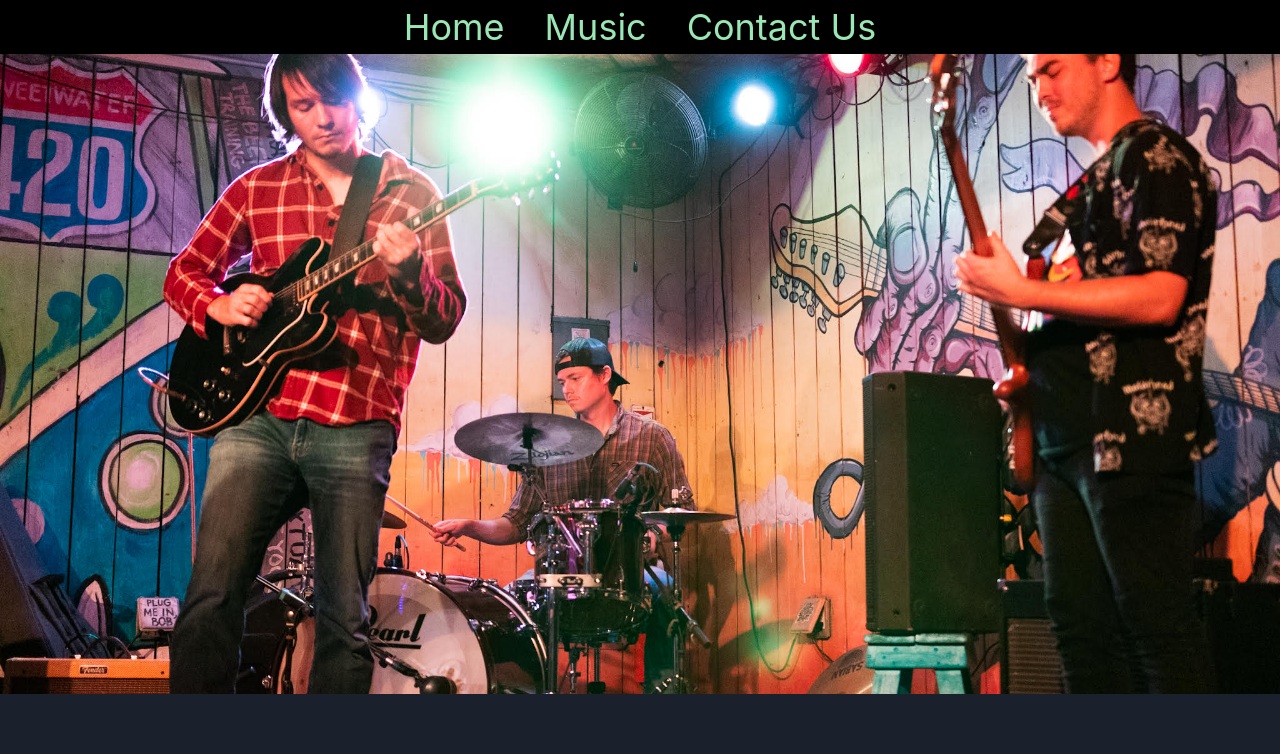
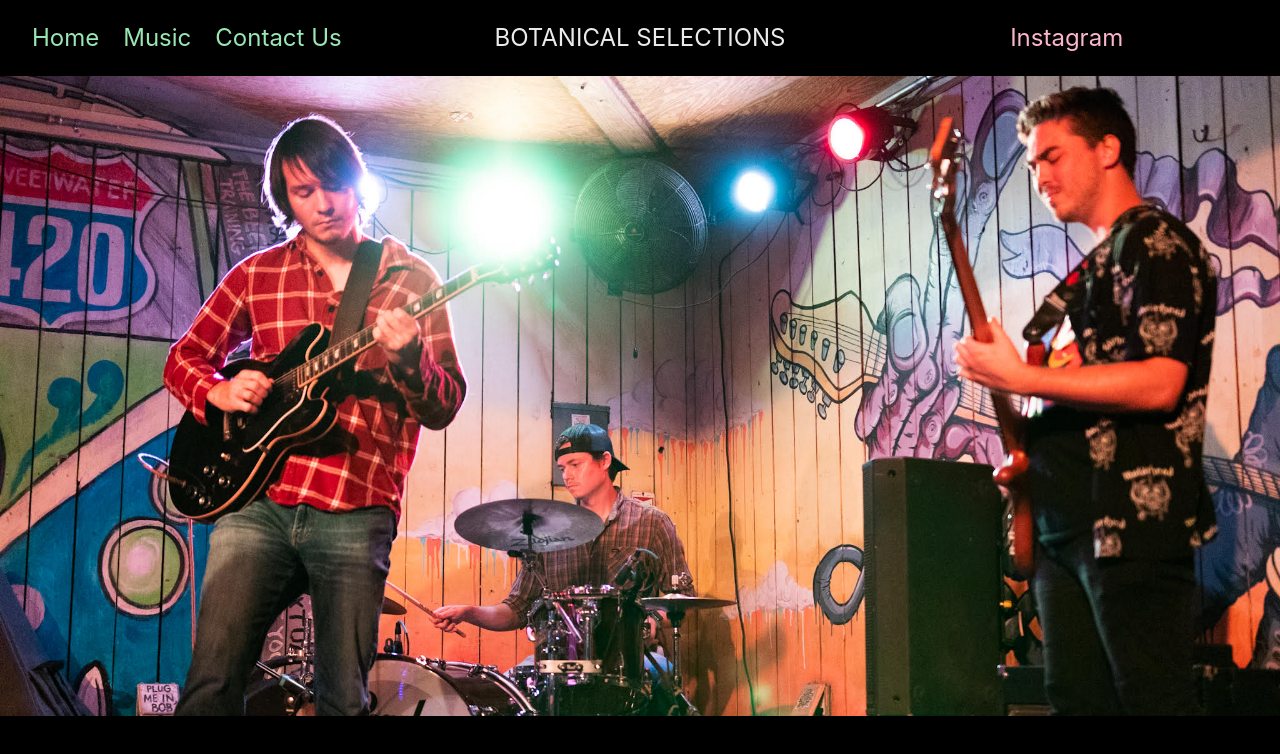
Before and after one commit to chris-m-taylor/botanical-website, a Next.js app: page / in a window 1280 px wide. Shown: the top 754 px of the page. Built offline with nearby package versions, Linux system fonts and the light colour scheme.

Commit message:
Polish css on all pages

```diff
--- a/components/BandImageSection/BandImageSection.js
+++ b/components/BandImageSection/BandImageSection.js
@@ -1,9 +1,20 @@
+import { Show } from "@chakra-ui/react";
 import { BandImage } from "../../public/images";
 import styles from "./styles.module.css"
 
 const BandImageSection = () => {
    return(
-         <img class={styles.img} src={BandImage.src} />
+         <>
+         <Show above="1050px">
+               <img class={styles.imgLarge} src={BandImage.src} />
+         </Show>
+         <Show below="1049px">
+            <img class={styles.imgSmall} src={BandImage.src} />
+         </Show>
+         </>
+
+
+
    )
 }
 
--- a/components/BandImageSection/styles.module.css
+++ b/components/BandImageSection/styles.module.css
@@ -1,5 +1,11 @@
-.img {
+.imgLarge {
   height: 80vh;
   width: 100%;
   object-fit: cover;
+  object-position: 50% 20%;
 }
+
+.imgSmall {
+  height: auto;
+  width: auto;
+}
--- a/components/Navbar/navbar.js
+++ b/components/Navbar/navbar.js
@@ -1,5 +1,5 @@
 import { HamburgerIcon } from "@chakra-ui/icons";
-import { Box, Button, Center, Container, Flex, Icon, Link, Show, Text } from "@chakra-ui/react"
+import { Box, Button, Center, Container, Flex, Grid, Icon, Link, Show, Spacer, Text } from "@chakra-ui/react"
 import NextLink from "next/link"
 
 
@@ -7,24 +7,47 @@ const Navbar = () => {
    return (
       <Box  backgroundColor='black'>
 
-         <Show breakpoint='(min-width: 500px)'>
-            <Center>
-               <NextLink href="google.com">
-                  <Link color='green.200' px={5}><Text fontSize="4xl">Home</Text></Link>
+         <Show breakpoint='(min-width: 1059px)'>
+            <Grid templateColumns='1fr 1fr 1fr'>
+
+               <Flex margin={5}>
+                  <NextLink href="/">
+                     <Link color='green.200' px={3}><Text fontSize="2xl">Home</Text></Link>
+                  </NextLink>
+                  <NextLink href="https://www.instagram.com/botanicalselectionsband/" passHref={true}>
+                     <Link target='_blank' color='green.200' px={3}><Text fontSize="2xl">Music</Text></Link>
+                  </NextLink>
+                  <NextLink href="contact">
+                     <Link color='green.200' px={3}><Text fontSize="2xl">Contact Us</Text></Link>
+                  </NextLink>
+               </Flex>
+
+               <Box textAlign='center' m='auto' fontSize='2xl'>
+                  <NextLink href="/">BOTANICAL SELECTIONS</NextLink>
+               </Box>
+
+               <NextLink href="https://www.instagram.com/botanicalselectionsband/" passHref={true}>
+                     <Link target='_blank' color='pink.200' px={3} textAlign='center' m='auto'>
+                        <Text fontSize="2xl">Instagram</Text>
+                     </Link>
                </NextLink>
-               <NextLink href="google.com">
-                  <Link color='green.200' px={5}><Text fontSize="4xl">Music</Text></Link>
-               </NextLink>
-               <NextLink href="google.com">
-                  <Link color='green.200' px={5}><Text fontSize="4xl">Contact Us</Text></Link>
-               </NextLink>
-            </Center>
+            </Grid>
          </Show>
 
-         <Show breakpoint="(max-width: 499px)">
-            <Button size='lg' backgroundColor='green.500' m={5}>
-               <HamburgerIcon color='green.50'/>
-            </Button>
+         <Show breakpoint="(max-width: 1058px)">
+            <Grid templateColumns='1fr 1fr'>
+               <Box textAlign='center' m='auto' ml='2' fontSize='2xl'>
+                  <NextLink href="/">BOTANICAL SELECTIONS</NextLink>
+               </Box>
+
+               <Box textAlign='right'>
+                  <Button backgroundColor='green.500' m={5} width={19}>
+                     <HamburgerIcon color='green.50'/>
+                  </Button>
+               </Box>
+
+            </Grid>
+
          </Show>
 
       </Box>
--- a/pages/_app.js
+++ b/pages/_app.js
@@ -1,5 +1,7 @@
 import { ChakraProvider } from '@chakra-ui/react'
 import theme from './_theme'
+import styles from '../styles/globals.css'
+
 
 function MyApp({ Component, pageProps }) {
   return (
--- a/pages/_theme.js
+++ b/pages/_theme.js
@@ -7,13 +7,7 @@ import { extendTheme } from '@chakra-ui/react'
 const config = {
    initialColorMode: 'dark',
    useSystemColorMode: false,
-   styles: {
-      global: (props) => ({
-         body: {
-            bg: mode(white(string), black(string))(props),
-         }
-      })
-   }
+
 }
 
 // 3. extend the theme
--- a/pages/index.js
+++ b/pages/index.js
@@ -5,7 +5,7 @@ import {Box} from '@chakra-ui/react'
 export default function Home() {
   return (
     <Box backgroundColor='black'>
-      <Navbar/>
+      <Navbar />
       <BandImageSection />
     </Box>
 
--- a/styles/globals.css
+++ b/styles/globals.css
@@ -4,6 +4,7 @@ body {
   margin: 0;
   font-family: -apple-system, BlinkMacSystemFont, Segoe UI, Roboto, Oxygen,
     Ubuntu, Cantarell, Fira Sans, Droid Sans, Helvetica Neue, sans-serif;
+  background-color: black;
 }
 
 a {
```
Also changed, not shown: components/ContactForm/ContactForm.js (added, +22 -0 lines), pages/contact.js (added, +15 -0 lines), components/ContactForm/styles.module.css (added).
